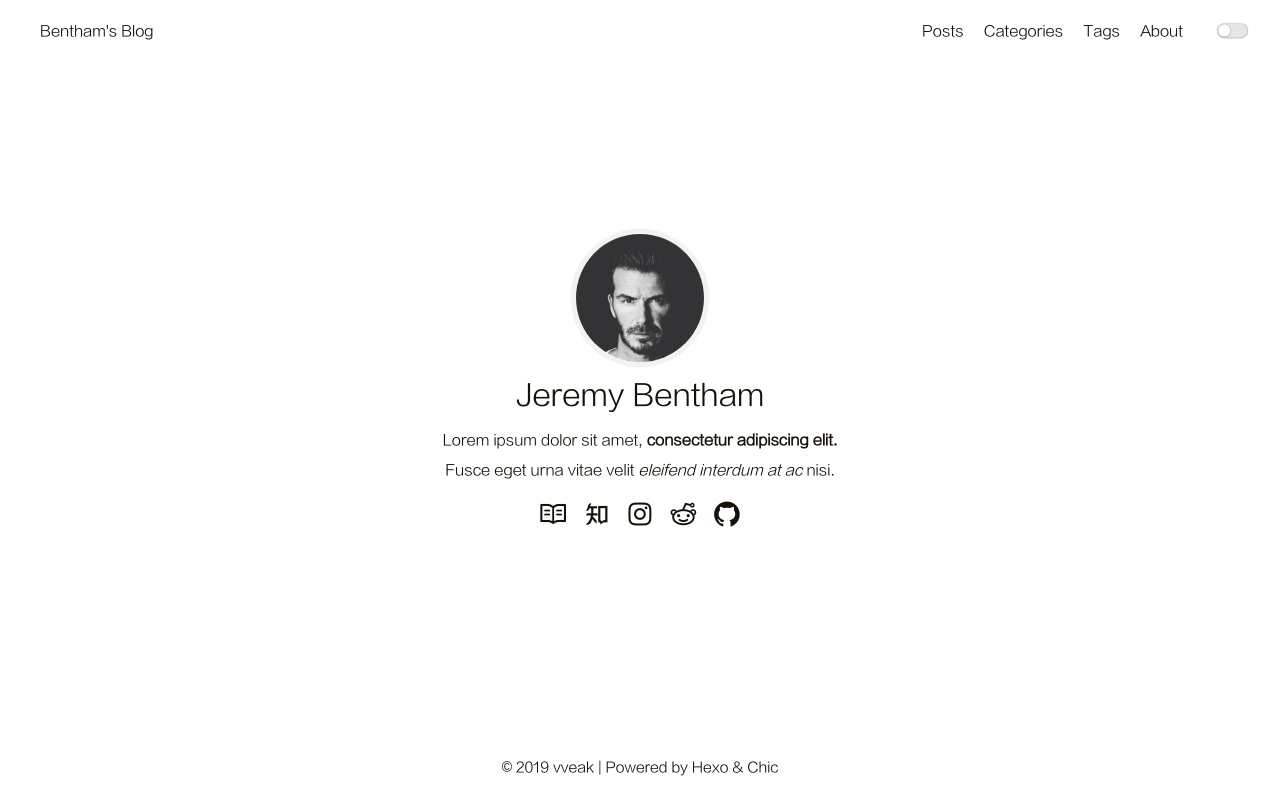
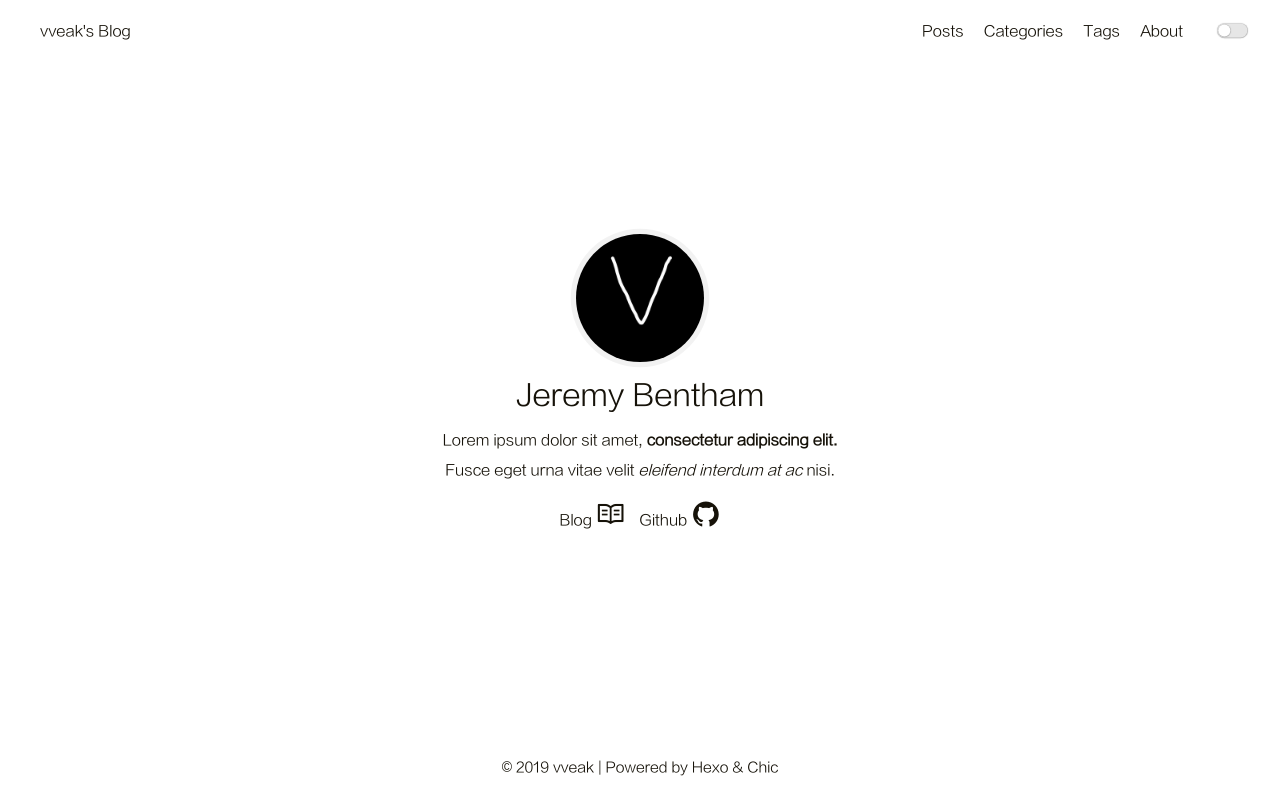
Before and after one commit to vveak/vveak.github.io, a plain HTML site: page index.html in a window 1280 px wide. Drawn offline with Linux system fonts and the light colour scheme.

Commit message:
Site updated: 2019-11-26 13:45:54

```diff
--- a/index.html
+++ b/index.html
@@ -49,7 +49,7 @@
         <header>
     <nav class="navbar">
         <div class="container">
-            <div class="navbar-header header-logo"><a href="/">Bentham&#39;s Blog</a></div>
+            <div class="navbar-header header-logo"><a href="/">vveak&#39;s Blog</a></div>
             <div class="menu navbar-right">
 
                     <a class="menu-item" href="/archives">Posts</a>
@@ -72,7 +72,7 @@
         <div class="container">
             <div class="navbar-header">
                 <div>
-                    <a href="/">Bentham&#39;s Blog</a><a id="mobile-toggle-theme">·&nbsp;Light</a>
+                    <a href="/">vveak&#39;s Blog</a><a id="mobile-toggle-theme">·&nbsp;Light</a>
                 </div>
                 <div class="menu-toggle" onclick="mobileBtn()">&#9776; Menu</div>
             </div>
@@ -109,7 +109,7 @@
     <div class="container">
     <div class="intro">
         <div class="avatar">
-            <a href="/archives"><img src="/image/avatar.jpeg"></a>
+            <a href="/archives"><img src="/image/v.jpg"></a>
         </div>
         <div class="nickname">Jeremy Bentham</div>
         <div class="description"><p>Lorem ipsum dolor sit amet, <strong>consectetur adipiscing elit.</strong> <br>Fusce eget urna vitae velit <em>eleifend interdum at ac</em> nisi.</p>
@@ -119,33 +119,16 @@
 
                     <a class="link-item" title="Blog" href="/archives">
 
+                            Blog
+
 
                             <i class="iconfont icon-blog"></i>
 
                     </a>
 
-                    <a class="link-item" title="ZhiHu" href="https://www.zhihu.com/people/sirice" target="_blank" rel="noopener">
+                    <a class="link-item" title="Github" href="https://github.com/vveak" target="_blank" rel="noopener">
 
-
-                            <i class="iconfont icon-zhihu"></i>
-
-                    </a>
-
-                    <a class="link-item" title="Instagram" href="">
-
-
-                            <i class="iconfont icon-instagram"></i>
-
-                    </a>
-
-                    <a class="link-item" title="Reddit" href="">
-
-
-                            <i class="iconfont icon-reddit"></i>
-
-                    </a>
-
-                    <a class="link-item" title="Github" href="https://github.com/Siricee" target="_blank" rel="noopener">
+                            Github
 
 
                             <i class="iconfont icon-github"></i>
```
Also changed, not shown: archives/2019/11/index.html (+2 -2 lines), archives/2019/index.html (+2 -2 lines), archives/index.html (+2 -2 lines), uncategorized/hello-world/index.html (+2 -2 lines), image/avatar.jpeg (deleted), image/v.jpg (added).
